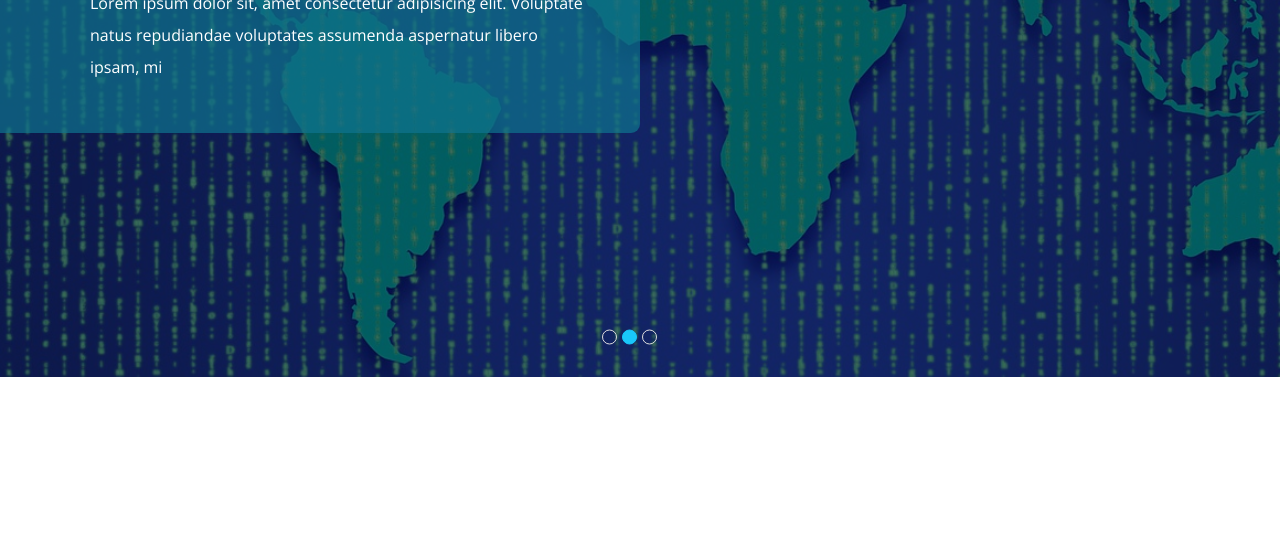
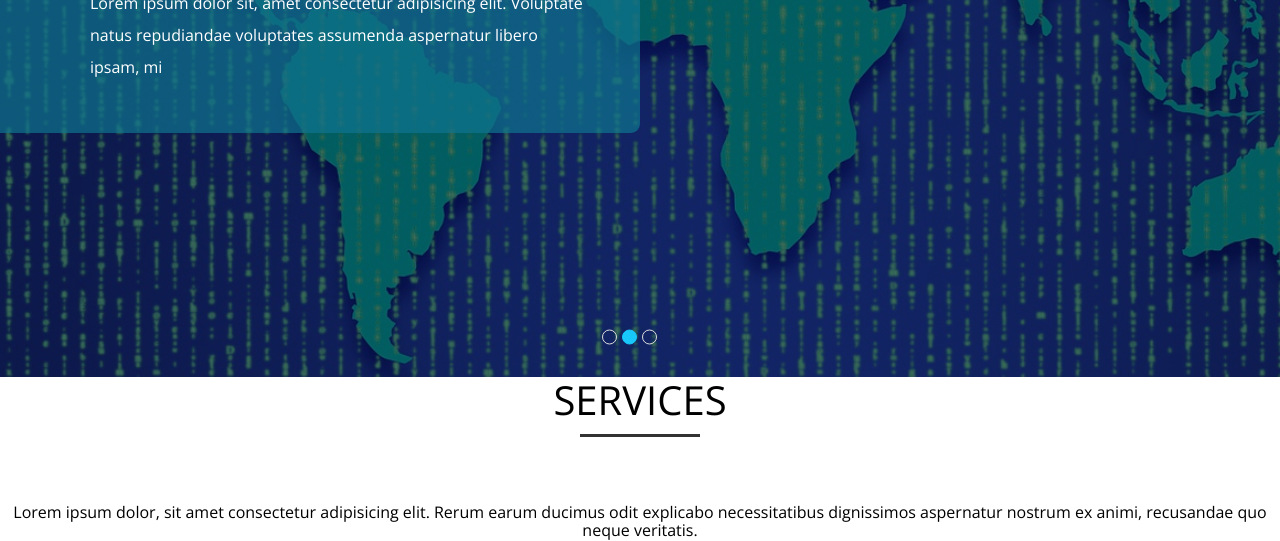
Before and after one commit to reduno96/Second-Template, a plain HTML site: page index.html in a window 1280 px wide. Shown: the part 423-964 px from the top of the page. Before the commit the page ends 800 px from the top, so only its background shows below. Drawn offline with nearby package versions, Linux system fonts and the light colour scheme.

Commit message:
add section

```diff
--- a/index.html
+++ b/index.html
@@ -72,5 +72,18 @@
       </ul>
     </div>
     <!-- End Landing -->
+
+    <!-- Start Services -->
+    <div class="section">
+      <div class="main-heading">
+        <h2>Services</h2>
+        <p>
+          Lorem ipsum dolor, sit amet consectetur adipisicing elit. Rerum earum
+          ducimus odit explicabo necessitatibus dignissimos aspernatur nostrum
+          ex animi, recusandae quo neque veritatis.
+        </p>
+      </div>
+    </div>
+    <!-- End Services -->
   </body>
 </html>
```
